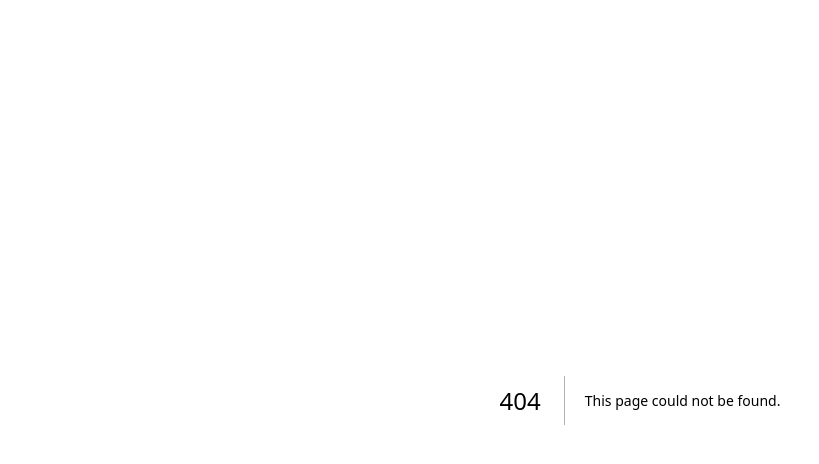
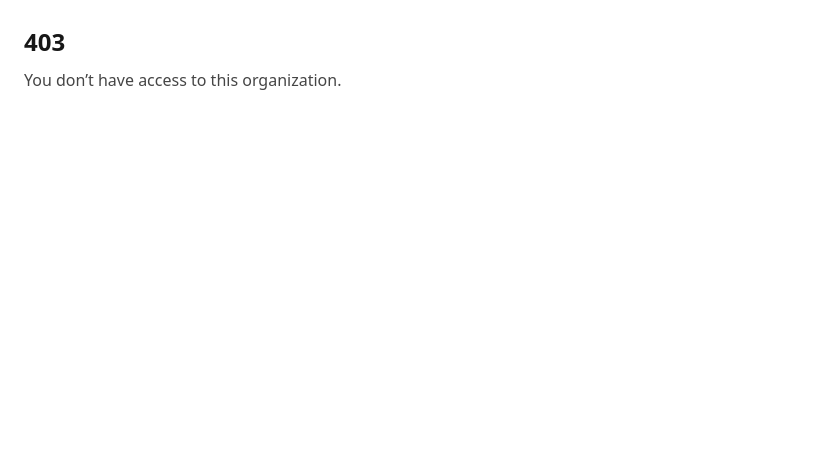
Before and after one commit to gherburger/slate, a Next.js app: page /403 in a window 1280 px wide. Before the commit this address had no page. Shown: the top 464 px of the page, without its empty margins (0-819 px from the left). Built offline with nearby package versions, Linux system fonts and the light colour scheme.

Commit message:
(app) (public) auth updates + clerk webhook

```diff
--- a/app/(app)/org/[orgId]/layout.tsx
+++ b/app/(app)/org/[orgId]/layout.tsx
@@ -1,7 +1,7 @@
 // app/org/[orgId]/layout.tsx
 import { auth } from "@clerk/nextjs/server";
 import { prisma } from "@/lib/prisma";
-import { notFound } from "next/navigation";
+import { redirect } from "next/navigation";
 
 export default async function OrgLayout({
   children,
@@ -11,7 +11,7 @@ export default async function OrgLayout({
   params: { orgId: string };
 }) {
   const { userId } = await auth();
-  if (!userId) return notFound(); // or redirect("/sign-in")
+  if (!userId) return redirect("/sign-in");
 
   const membership = await prisma.membership.findUnique({
     where: {
@@ -23,7 +23,7 @@ export default async function OrgLayout({
     include: { org: true },
   });
 
-  if (!membership) return notFound(); // or a 403 page
+  if (!membership) return redirect("/403");
 
   // Optional: render a basic shell with org name / role
   return (
--- /dev/null
+++ b/app/403/page.tsx
@@ -0,0 +1,8 @@
+export default function ForbiddenPage() {
+  return (
+    <main style={{ padding: 24, fontFamily: "system-ui" }}>
+      <h1 style={{ fontSize: 24, fontWeight: 600, marginBottom: 8 }}>403</h1>
+      <p style={{ opacity: 0.8 }}>You don’t have access to this organization.</p>
+    </main>
+  );
+}
--- a/middleware.ts
+++ b/middleware.ts
@@ -5,6 +5,7 @@ const isPublicRoute = createRouteMatcher([
   "/sign-in(.*)",
   "/sign-up(.*)",
   "/api/health",
+  "/api/webhooks/clerk(.*)",
 ]);
 
 export default clerkMiddleware(async (auth, req) => {
```
Also changed, not shown: app/(public)/page.tsx (renamed from app/page.tsx), app/(public)/sign-in/[[...sign-in]]/page.tsx (renamed from app/sign-in/[[...sign-in]]/page.tsx), app/(public)/sign-up/[[...sign-up]]/page.tsx (renamed from app/sign-up/[[...sign-up]]/page.tsx).
